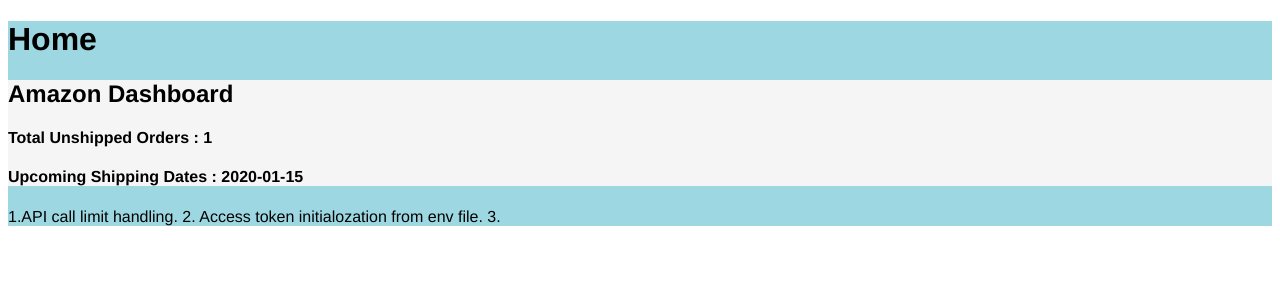
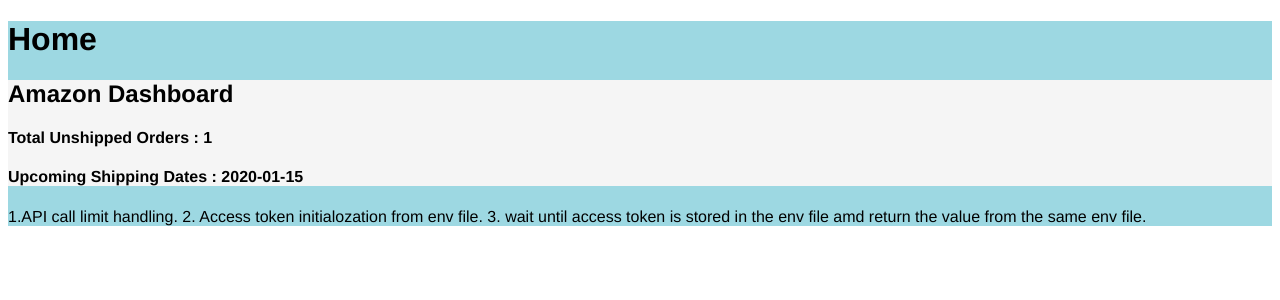
Before and after one commit to harilal766/Ecommerce-Automation, a Django app: template templates/home.html in a window 1280 px wide. Shown: the part 52-352 px from the top of the page. Run offline with Django 5.2, Linux system fonts and the light colour scheme; the template is opened without the code that fills it: most values are stand-ins (such as "Sample title", 1, 10 or a date in 2020).

Commit message:
Update home.html

```diff
--- a/templates/home.html
+++ b/templates/home.html
@@ -12,5 +12,5 @@
 
 1.API call limit handling.
 2. Access token initialozation from env file.
-3.
+3. wait until access token is stored in the env file amd return the value from the same env file.
 {% endblock %}
```
